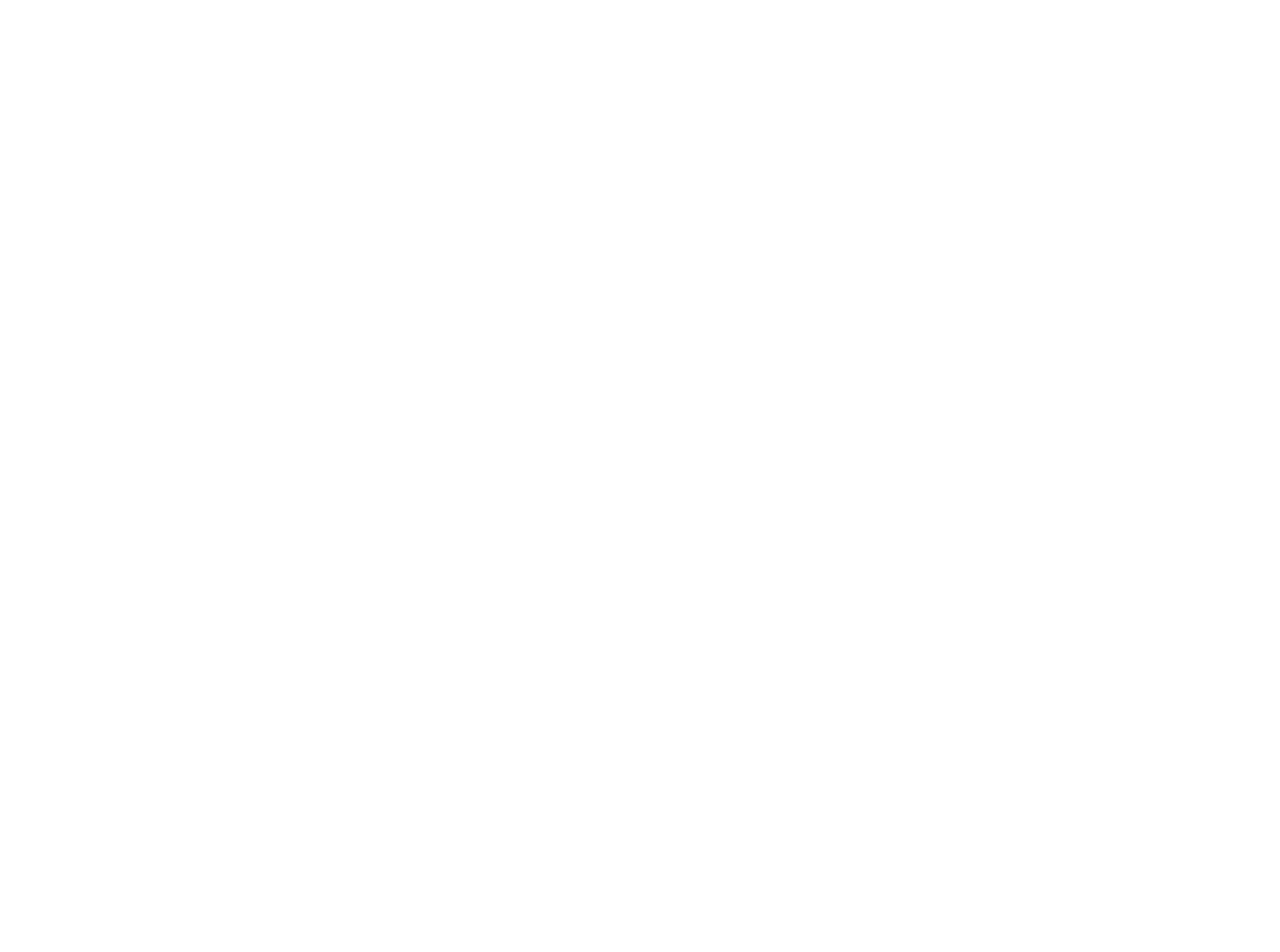
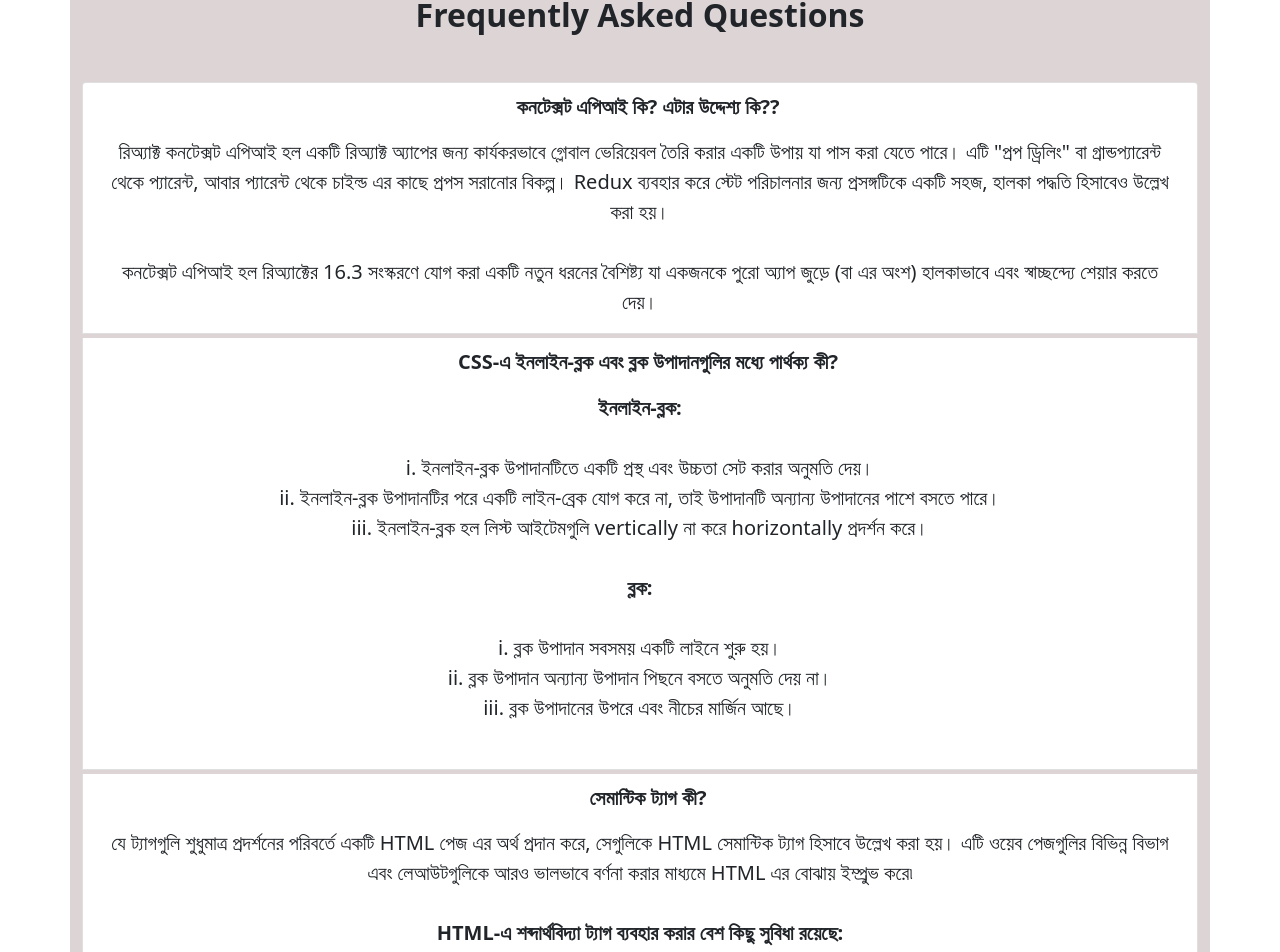
Before and after one commit to MehruzSaif/QWERTY-analysis, a React (Create React App) app: page /blogs in a window 1280 px wide. Shown: the part 177-1129 px from the top of the page. Before the commit the page ends 800 px from the top, so only its background shows below. Built offline with nearby package versions, Linux system fonts and the light colour scheme.

Commit message:
blogs added

```diff
--- a/src/components/Blogs/Blogs.css
+++ b/src/components/Blogs/Blogs.css
@@ -0,0 +1,5 @@
+.question {
+    background-color: rgb(221, 213, 213);
+    padding: 15px;
+    border-radius: 10px;
+}
--- a/src/components/Blogs/Blogs.js
+++ b/src/components/Blogs/Blogs.js
@@ -1,10 +1,90 @@
 import React from 'react';
+import './Blogs.css';
 
 const Blogs = () => {
     return (
-        <div>
+        <div className='container question my-5'>
+            <h2 className="text-center fw-bold my-5 faq">Frequently Asked Questions</h2>
 
-        </div>
+            <div id="accordionExample">
+                <div className="accordion-item mb-1">
+                    <h2 className="accordion-header" id="headingOne">
+                        <button className="accordion border-0 fs-5 ms-3 fw-bold bg-white" type="button"
+                            data-bs-toggle="collapse" data-bs-target="#collapseOne" aria-expanded="true"
+                            aria-controls="collapseOne">
+                            কনটেক্সট এপিআই কি? এটার উদ্দেশ্য কি??
+                        </button>
+                    </h2>
+                    <div id="collapseOne" className="accordion-collapse collapse show" aria-labelledby="headingOne"
+                        data-bs-parent="#accordionExample">
+                        <div className="accordion-body fs-5 fw-light">
+                            <strong>
+                                রিঅ্যাক্ট কনটেক্সট এপিআই হল একটি রিঅ্যাক্ট অ্যাপের জন্য কার্যকরভাবে গ্লোবাল ভেরিয়েবল তৈরি করার একটি উপায় যা পাস করা যেতে পারে। এটি "প্রপ ড্রিলিং" বা গ্রান্ডপ্যারেন্ট থেকে প্যারেন্ট, আবার প্যারেন্ট থেকে চাইল্ড এর কাছে প্রপস সরানোর বিকল্প।
+                                Redux ব্যবহার করে স্টেট পরিচালনার জন্য প্রসঙ্গটিকে একটি সহজ, হালকা পদ্ধতি হিসাবেও উল্লেখ করা হয়। <br /> <br />
+
+                                কনটেক্সট এপিআই হল রিঅ্যাক্টের 16.3 সংস্করণে যোগ করা একটি নতুন ধরনের বৈশিষ্ট্য যা একজনকে পুরো অ্যাপ জুড়ে (বা এর অংশ) হালকাভাবে এবং স্বাচ্ছন্দ্যে শেয়ার করতে দেয়।</strong>
+                        </div>
+                    </div>
+                </div>
+
+
+                <div className="accordion-item mb-1">
+                    <h2 className="accordion-header" id="headingOne">
+                        <button className="accordion border-0 fs-5 ms-3 fw-bold bg-white" type="button"
+                            data-bs-toggle="collapse" data-bs-target="#collapseOne" aria-expanded="true"
+                            aria-controls="collapseOne">
+                            CSS-এ ইনলাইন-ব্লক এবং ব্লক উপাদানগুলির মধ্যে পার্থক্য কী?
+                        </button>
+                    </h2>
+                    <div id="collapseOne" className="accordion-collapse collapse show" aria-labelledby="headingOne"
+                        data-bs-parent="#accordionExample">
+                        <div className="accordion-body fs-5 fw-light">
+                            <strong><b>ইনলাইন-ব্লক:</b> <br></br> <br></br>
+                                i. ইনলাইন-ব্লক উপাদানটিতে একটি প্রস্থ এবং উচ্চতা সেট করার অনুমতি দেয়।<br></br>
+
+                                ii. ইনলাইন-ব্লক উপাদানটির পরে একটি লাইন-ব্রেক যোগ করে না, তাই উপাদানটি অন্যান্য উপাদানের পাশে বসতে পারে।<br></br>
+
+                                iii. ইনলাইন-ব্লক হল লিস্ট আইটেমগুলি vertically না করে horizontally প্রদর্শন করে।<br></br> <br />
+
+
+                                <b>ব্লক:</b> <br></br> <br></br>
+                                i. ব্লক উপাদান সবসময় একটি লাইনে শুরু হয়।<br></br>
+
+                                ii. ব্লক উপাদান অন্যান্য উপাদান পিছনে বসতে অনুমতি দেয় না।<br></br>
+
+                                iii. ব্লক উপাদানের উপরে এবং নীচের মার্জিন আছে।<br></br></strong><br />
+                        </div>
+                    </div>
+                </div>
+
+                <div className="accordion-item mb-1">
+                    <h2 className="accordion-header" id="headingOne">
+                        <button className="accordion border-0 fs-5 ms-3 fw-bold bg-white" type="button"
+                            data-bs-toggle="collapse" data-bs-target="#collapseOne" aria-expanded="true"
+                            aria-controls="collapseOne">
+                            সেমান্টিক ট্যাগ কী?
+                        </button>
+                    </h2>
+                    <div id="collapseOne" className="accordion-collapse collapse show" aria-labelledby="headingOne"
+                        data-bs-parent="#accordionExample">
+                        <div className="accordion-body fs-5 fw-light">
+                            <strong>যে ট্যাগগুলি শুধুমাত্র প্রদর্শনের পরিবর্তে একটি HTML পেজ এর অর্থ প্রদান করে, সেগুলিকে HTML সেমান্টিক ট্যাগ হিসাবে উল্লেখ করা হয়। এটি ওয়েব পেজগুলির বিভিন্ন বিভাগ এবং লেআউটগুলিকে আরও ভালভাবে বর্ণনা করার মাধ্যমে HTML এর বোঝায় ইম্প্রুভ করে৷   </strong> <br /> <br />
+
+                            <strong><b>HTML-এ শব্দার্থবিদ্যা ট্যাগ ব্যবহার করার বেশ কিছু সুবিধা রয়েছে:</b> <br /><br />
+
+                                i. সেমান্টিক HTML ট্যাগগুলি সার্চ ইঞ্জিন এবং অন্যান্য ব্যবহারকারী ডিভাইসগুলিকে ওয়েব পেজগুলির গুরুত্ব এবং প্রসঙ্গ নির্ধারণ করতে সহায়তা করে।<br></br>
+
+                                ii. সেমান্টিক উপাদান দিয়ে তৈরি পেজগুলি পড়া অনেক সহজ।<br></br>
+
+                                iii. এটা বৃহত্তর অ্যাক্সেসিবিলিটি আছে। এটি একটি ভাল ব্যবহারকারীর অভিজ্ঞতা প্রদান করে।<br></br>
+                            </strong>
+
+                        </div>
+                    </div>
+                </div>
+
+            </div>
+        </div >
     );
 };
 
```
